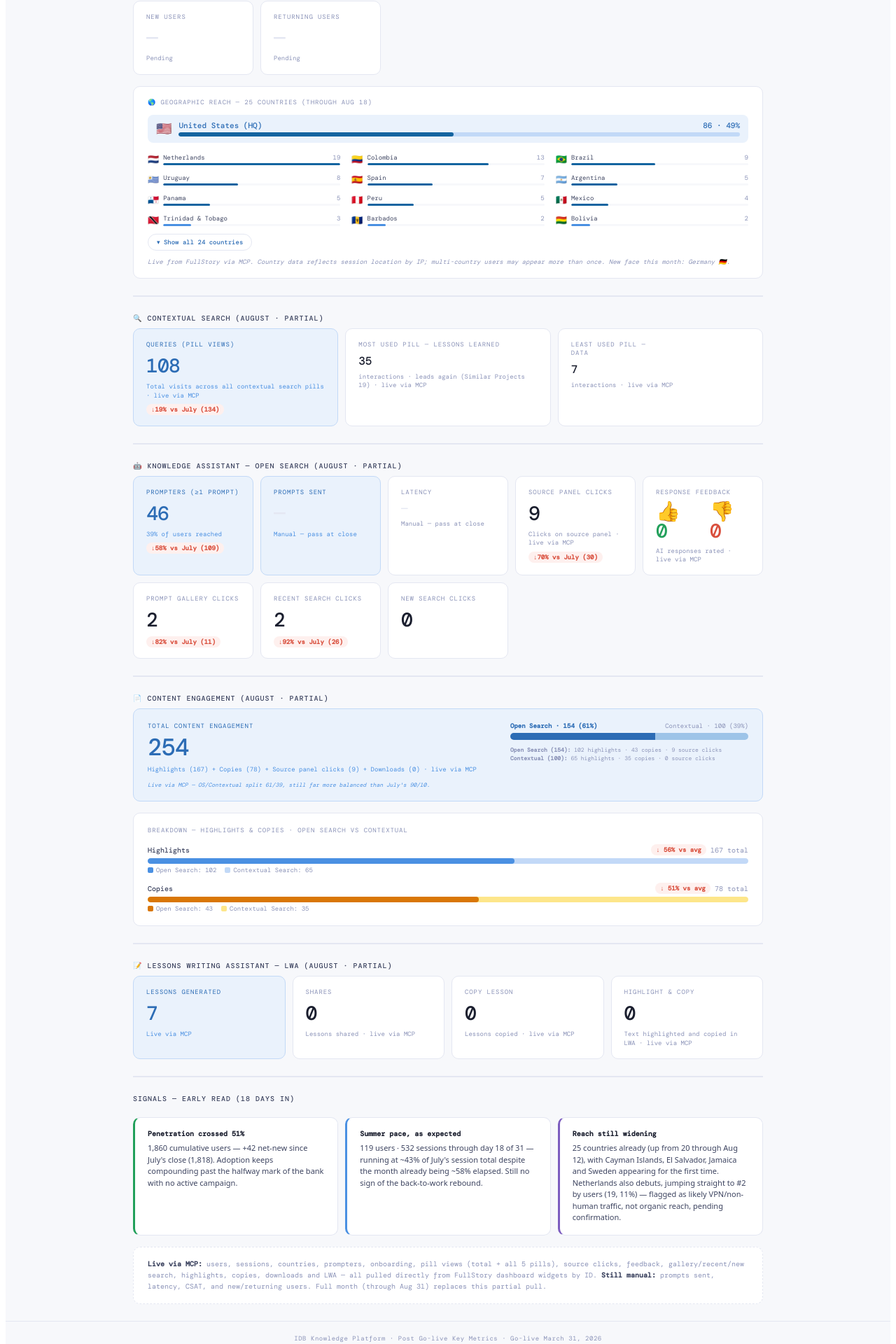
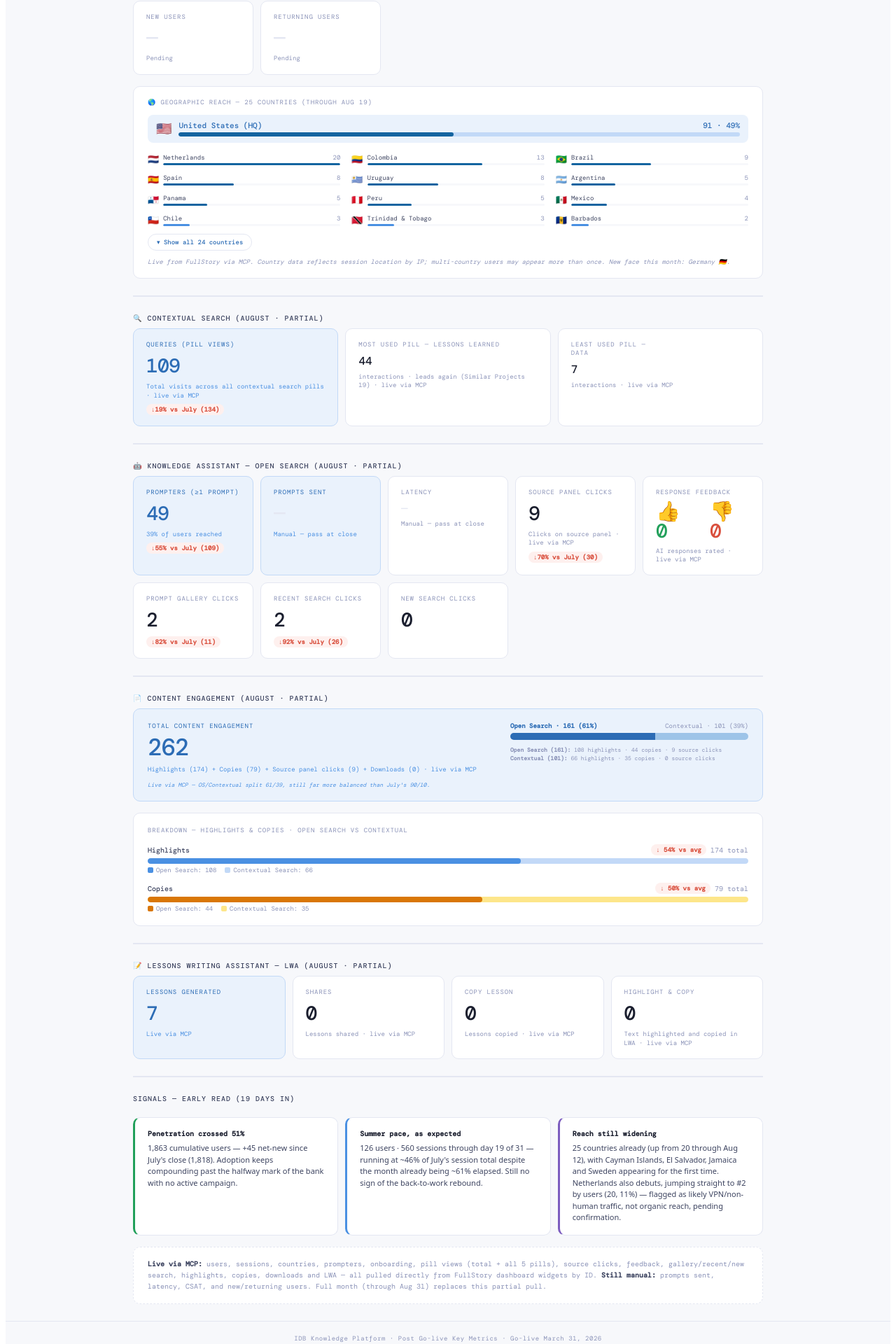
Before and after one commit to jimenasalinasg/KPsmoketest, a React (Vite) app: page / in a window 1280 px wide. Shown: the part 485-2405 px from the top of the page at 70% size. Built offline with nearby package versions, Linux system fonts and the light colour scheme; a web font is replaced by a local one.

Commit message:
Actualizar preliminar agosto 2026 (a través de 19-ago, Sin DEV)

```diff
--- a/src/App.jsx
+++ b/src/App.jsx
@@ -2705,26 +2705,26 @@ function JulyMonthly() {
 }
 
 // ── AUGUST 2026 DATA ──────────────────────────────────────
-// Preliminary — through Aug 18, 2026 · pulled live via FullStory MCP
+// Preliminary — through Aug 19, 2026 · pulled live via FullStory MCP
 const AUGUST = {
-  sessions: 532,
-  users: 119,
-  prompters: 46,          // live via MCP (metric 3GVbGeJsPBCb)
+  sessions: 560,
+  users: 126,
+  prompters: 49,          // live via MCP (metric 3GVbGeJsPBCb)
   prompts: null,          // manual — pass at close
   returningUsers: null,   // pending
   first_time: null,       // pending
   tourCompletion: 46,     // live via MCP (iN3brKBr4rlY)
-  pillPageviews: 108,     // live via MCP (2EYT9yOW6odB)
+  pillPageviews: 109,     // live via MCP (2EYT9yOW6odB)
   sourceClicks: 9,        // live via MCP (Ge6P9qbIeu3b)
   thumbsUp: 0,            // live via MCP (AtpRWyuThJUq)
   thumbsDown: 0,          // live via MCP (x6Z3q26RMOra)
   promptGalleryClicks: 2, // live via MCP (lkwqkKIJQ25E)
   recentSearchClicks: 2,  // live via MCP (nfcBnYjQSAfT)
   newSearchClicks: 0,     // live via MCP (tU5aopeDHc1k)
-  highlighted: 167,       // live via MCP (cMgaz9YMCSJh)
-  highlightedOpenSearch: 102, // live via MCP (RQ6IjtoMbeD5)
-  copied: 78,             // live via MCP (yowGb1tOMe3X)
-  copiedOpenSearch: 43,   // live via MCP (JOTETVLPeJKh)
+  highlighted: 174,       // live via MCP (cMgaz9YMCSJh)
+  highlightedOpenSearch: 108, // live via MCP (RQ6IjtoMbeD5)
+  copied: 79,             // live via MCP (yowGb1tOMe3X)
+  copiedOpenSearch: 44,   // live via MCP (JOTETVLPeJKh)
   wordDownloads: 0,       // live via MCP (3EkjBy6jYByB)
   excelDownloads: 0,      // live via MCP (FIw2VjBWkJ6J)
   lwa: {
@@ -2737,24 +2737,24 @@ const AUGUST = {
   csat: null,             // manual
   totalCountries: 25,
   countries: [
-    { name: "United States (HQ)", code: "US", users: 86, pct: 49 },
-    { name: "Netherlands",        code: "NL", users: 19, pct: 11 }, // REVISAR: atípico para BID, posible VPN/tráfico no humano
+    { name: "United States (HQ)", code: "US", users: 91, pct: 49 },
+    { name: "Netherlands",        code: "NL", users: 20, pct: 11 }, // REVISAR: atípico para BID, posible VPN/tráfico no humano
     { name: "Colombia",           code: "CO", users: 13, pct: 7  },
     { name: "Brazil",             code: "BR", users: 9,  pct: 5  },
-    { name: "Uruguay",            code: "UY", users: 8,  pct: 5  },
-    { name: "Spain",              code: "ES", users: 7,  pct: 4  },
+    { name: "Spain",              code: "ES", users: 8,  pct: 4  },
+    { name: "Uruguay",            code: "UY", users: 8,  pct: 4  },
     { name: "Argentina",          code: "AR", users: 5,  pct: 3  },
     { name: "Panama",             code: "PA", users: 5,  pct: 3  },
     { name: "Peru",               code: "PE", users: 5,  pct: 3  },
     { name: "Mexico",             code: "MX", users: 4,  pct: 2  },
+    { name: "Chile",              code: "CL", users: 3,  pct: 2  },
     { name: "Trinidad & Tobago",  code: "TT", users: 3,  pct: 2  },
     { name: "Barbados",           code: "BB", users: 2,  pct: 1  },
     { name: "Bolivia",            code: "BO", users: 2,  pct: 1  },
-    { name: "Chile",              code: "CL", users: 2,  pct: 1  },
+    { name: "Costa Rica",         code: "CR", users: 2,  pct: 1  },
+    { name: "Ecuador",            code: "EC", users: 2,  pct: 1  },
     { name: "Honduras",           code: "HN", users: 2,  pct: 1  },
     { name: "Cayman Islands",     code: "KY", users: 1,  pct: 1  },
-    { name: "Costa Rica",         code: "CR", users: 1,  pct: 1  },
-    { name: "Ecuador",            code: "EC", users: 1,  pct: 1  },
     { name: "El Salvador",        code: "SV", users: 1,  pct: 1  },
     { name: "Germany",            code: "DE", users: 1,  pct: 1  },
     { name: "Guatemala",          code: "GT", users: 1,  pct: 1  },
@@ -2767,7 +2767,7 @@ const AUGUST = {
 
 // ── AUGUST MONTHLY VIEW ───────────────────────────────────
 function AugustMonthly() {
-  const MONTH = "August 2026 — through Aug 18";
+  const MONTH = "August 2026 — through Aug 19";
   const [showAllCountries, setShowAllCountries] = useState(false);
 
   const MCard = ({ label, value, desc, accent, small, bench, momentum }) => {
@@ -2836,9 +2836,9 @@ function AugustMonthly() {
               ["New Search clicks", AUGUST.newSearchClicks],
               ["Latency (median)", AUGUST.latency ?? "pending"],
               ["CSAT", AUGUST.csat ?? "pending"],
-              ["Cumulative users (Sep 1-Aug 18)", "1,860"],
-              ["Cumulative prompters (Sep 1-Aug 18)", "817"],
-              ["Cumulative penetration", "51.7%"],
+              ["Cumulative users (Sep 1-Aug 19)", "1,863"],
+              ["Cumulative prompters (Sep 1-Aug 19)", "819"],
+              ["Cumulative penetration", "51.8%"],
             ];
             const csv = rows.map(r => r.map(v => `"${v}"`).join(",")).join("\n");
             const blob = new Blob([csv], { type: "text/csv" });
@@ -2854,14 +2854,14 @@ function AugustMonthly() {
       {/* Cumulative totals — pulled live via MCP */}
       <div style={{ background: "#0A2342", borderRadius: 10, padding: "16px 20px" }}>
         <div style={{ fontSize: 9, textTransform: "uppercase", letterSpacing: "0.1em", color: "#a8c4e0", marginBottom: 14 }}>
-          Cumulative totals — Sep 1, 2025 to Aug 18, 2026 · live via MCP
+          Cumulative totals — Sep 1, 2025 to Aug 19, 2026 · live via MCP
         </div>
         <div style={{ display: "grid", gridTemplateColumns: "repeat(4, 1fr)", gap: 16 }}>
           {[
-            { label: "Users reached", value: "1,860" },
-            { label: "Prompters", value: "817" },
-            { label: "Sessions", value: "15,116" },
-            { label: "Penetration of 3,600", value: "51.7%" },
+            { label: "Users reached", value: "1,863" },
+            { label: "Prompters", value: "819" },
+            { label: "Sessions", value: "15,142" },
+            { label: "Penetration of 3,600", value: "51.8%" },
           ].map((m, i) => (
             <div key={i}>
               <div style={{ fontSize: 22, fontWeight: 500, color: "#fff", letterSpacing: "-0.02em", lineHeight: 1, marginBottom: 4 }}>{m.value}</div>
@@ -2896,7 +2896,7 @@ function AugustMonthly() {
       {/* Geo */}
       <div style={{ background: SURF, border: `1px solid ${BDR}`, borderRadius: 10, padding: "16px 20px" }}>
         <div style={{ fontSize: 9, textTransform: "uppercase", letterSpacing: "0.1em", color: INK3, marginBottom: 12 }}>
-          🌎 Geographic Reach — {AUGUST.totalCountries} countries (through Aug 18)
+          🌎 Geographic Reach — {AUGUST.totalCountries} countries (through Aug 19)
         </div>
         <div style={{ display: "flex", alignItems: "center", gap: 10, marginBottom: 12, padding: "8px 12px", background: BLUE_L, borderRadius: 8 }}>
           <span style={{ fontSize: 18, flexShrink: 0 }}>🇺🇸</span>
@@ -2943,7 +2943,7 @@ function AugustMonthly() {
       <div style={{ fontSize: 10, textTransform: "uppercase", letterSpacing: "0.1em", color: INK2, fontWeight: 500, marginBottom: -8 }}>🔍 Contextual Search (August · partial)</div>
       <div style={{ display: "grid", gridTemplateColumns: "repeat(auto-fit, minmax(200px, 1fr))", gap: 10 }}>
         <MCard label="Queries (pill views)" value={String(AUGUST.pillPageviews)} desc="Total visits across all contextual search pills · live via MCP" accent momentum={JULY.pillPageviews} />
-        <MCard label="Most used pill — Lessons Learned" value="35" desc="interactions · leads again (Similar Projects 19) · live via MCP" small />
+        <MCard label="Most used pill — Lessons Learned" value="44" desc="interactions · leads again (Similar Projects 19) · live via MCP" small />
         <MCard label={<>Least used pill —<br/>Data</>} value="7" desc="interactions · live via MCP" small />
       </div>
 
@@ -2979,23 +2979,23 @@ function AugustMonthly() {
         <div style={{ display: "flex", justifyContent: "space-between", alignItems: "flex-start", flexWrap: "wrap", gap: 16 }}>
           <div>
             <div style={{ fontSize: 9, textTransform: "uppercase", letterSpacing: "0.1em", color: BLUE_D, marginBottom: 8 }}>Total content engagement</div>
-            <div style={{ fontSize: 34, fontWeight: 500, color: BLUE_D, letterSpacing: "-0.03em", lineHeight: 1, marginBottom: 8 }}>254</div>
+            <div style={{ fontSize: 34, fontWeight: 500, color: BLUE_D, letterSpacing: "-0.03em", lineHeight: 1, marginBottom: 8 }}>262</div>
             <div style={{ fontSize: 9, color: BLUE, lineHeight: 1.5 }}>
-              Highlights (167) + Copies (78) + Source panel clicks (9) + Downloads (0) · live via MCP
+              Highlights (174) + Copies (79) + Source panel clicks (9) + Downloads (0) · live via MCP
             </div>
           </div>
           <div style={{ minWidth: 220, flex: 1, maxWidth: 340 }}>
             <div style={{ display: "flex", justifyContent: "space-between", marginBottom: 4 }}>
-              <span style={{ fontSize: 9, fontWeight: 600, color: BLUE_D }}>Open Search · 154 (61%)</span>
-              <span style={{ fontSize: 9, color: INK3 }}>Contextual · 100 (39%)</span>
+              <span style={{ fontSize: 9, fontWeight: 600, color: BLUE_D }}>Open Search · 161 (61%)</span>
+              <span style={{ fontSize: 9, color: INK3 }}>Contextual · 101 (39%)</span>
             </div>
             <div style={{ display: "flex", borderRadius: 99, overflow: "hidden", height: 10, marginBottom: 8 }}>
               <div style={{ width: "61%", background: BLUE_D }} />
               <div style={{ width: "39%", background: "#9ec4e8" }} />
             </div>
             <div style={{ fontSize: 8, color: INK3, lineHeight: 1.5 }}>
-              <strong>Open Search (154):</strong> 102 highlights · 43 copies · 9 source clicks<br/>
-              <strong>Contextual (100):</strong> 65 highlights · 35 copies · 0 source clicks
+              <strong>Open Search (161):</strong> 108 highlights · 44 copies · 9 source clicks<br/>
+              <strong>Contextual (101):</strong> 66 highlights · 35 copies · 0 source clicks
             </div>
           </div>
         </div>
@@ -3026,24 +3026,24 @@ function AugustMonthly() {
       <div style={{ borderTop: `2px solid ${BDR}`, margin: "8px 0" }} />
 
       {/* Signals — executive */}
-      <div style={{ fontSize: 10, textTransform: "uppercase", letterSpacing: "0.1em", color: INK2, fontWeight: 500, marginBottom: 4 }}>Signals — early read (18 days in)</div>
+      <div style={{ fontSize: 10, textTransform: "uppercase", letterSpacing: "0.1em", color: INK2, fontWeight: 500, marginBottom: 4 }}>Signals — early read (19 days in)</div>
       <div style={{ display: "grid", gridTemplateColumns: "repeat(auto-fit, minmax(240px, 1fr))", gap: 10 }}>
         <div style={{ background: SURF, border: `1px solid ${BDR}`, borderRadius: 10, padding: "16px 18px", borderLeft: `3px solid ${GREEN}` }}>
           <div style={{ fontSize: 10, fontWeight: 600, color: INK, marginBottom: 6 }}>Penetration crossed 51%</div>
           <p style={{ fontSize: 11, color: INK2, lineHeight: 1.5, margin: 0, fontFamily: "system-ui, -apple-system, sans-serif" }}>
-            1,860 cumulative users — +42 net-new since July's close (1,818). Adoption keeps compounding past the halfway mark of the bank with no active campaign.
+            1,863 cumulative users — +45 net-new since July's close (1,818). Adoption keeps compounding past the halfway mark of the bank with no active campaign.
           </p>
         </div>
         <div style={{ background: SURF, border: `1px solid ${BDR}`, borderRadius: 10, padding: "16px 18px", borderLeft: `3px solid ${BLUE}` }}>
           <div style={{ fontSize: 10, fontWeight: 600, color: INK, marginBottom: 6 }}>Summer pace, as expected</div>
           <p style={{ fontSize: 11, color: INK2, lineHeight: 1.5, margin: 0, fontFamily: "system-ui, -apple-system, sans-serif" }}>
-            119 users · 532 sessions through day 18 of 31 — running at ~43% of July's session total despite the month already being ~58% elapsed. Still no sign of the back-to-work rebound.
+            126 users · 560 sessions through day 19 of 31 — running at ~46% of July's session total despite the month already being ~61% elapsed. Still no sign of the back-to-work rebound.
           </p>
         </div>
         <div style={{ background: SURF, border: `1px solid ${BDR}`, borderRadius: 10, padding: "16px 18px", borderLeft: `3px solid #7c5cbf` }}>
           <div style={{ fontSize: 10, fontWeight: 600, color: INK, marginBottom: 6 }}>Reach still widening</div>
           <p style={{ fontSize: 11, color: INK2, lineHeight: 1.5, margin: 0, fontFamily: "system-ui, -apple-system, sans-serif" }}>
-            25 countries already (up from 20 through Aug 12), with Cayman Islands, El Salvador, Jamaica and Sweden appearing for the first time. Netherlands also debuts, jumping straight to #2 by users (19, 11%) — flagged as likely VPN/non-human traffic, not organic reach, pending confirmation.
+            25 countries already (up from 20 through Aug 12), with Cayman Islands, El Salvador, Jamaica and Sweden appearing for the first time. Netherlands also debuts, jumping straight to #2 by users (20, 11%) — flagged as likely VPN/non-human traffic, not organic reach, pending confirmation.
           </p>
         </div>
       </div>
```
